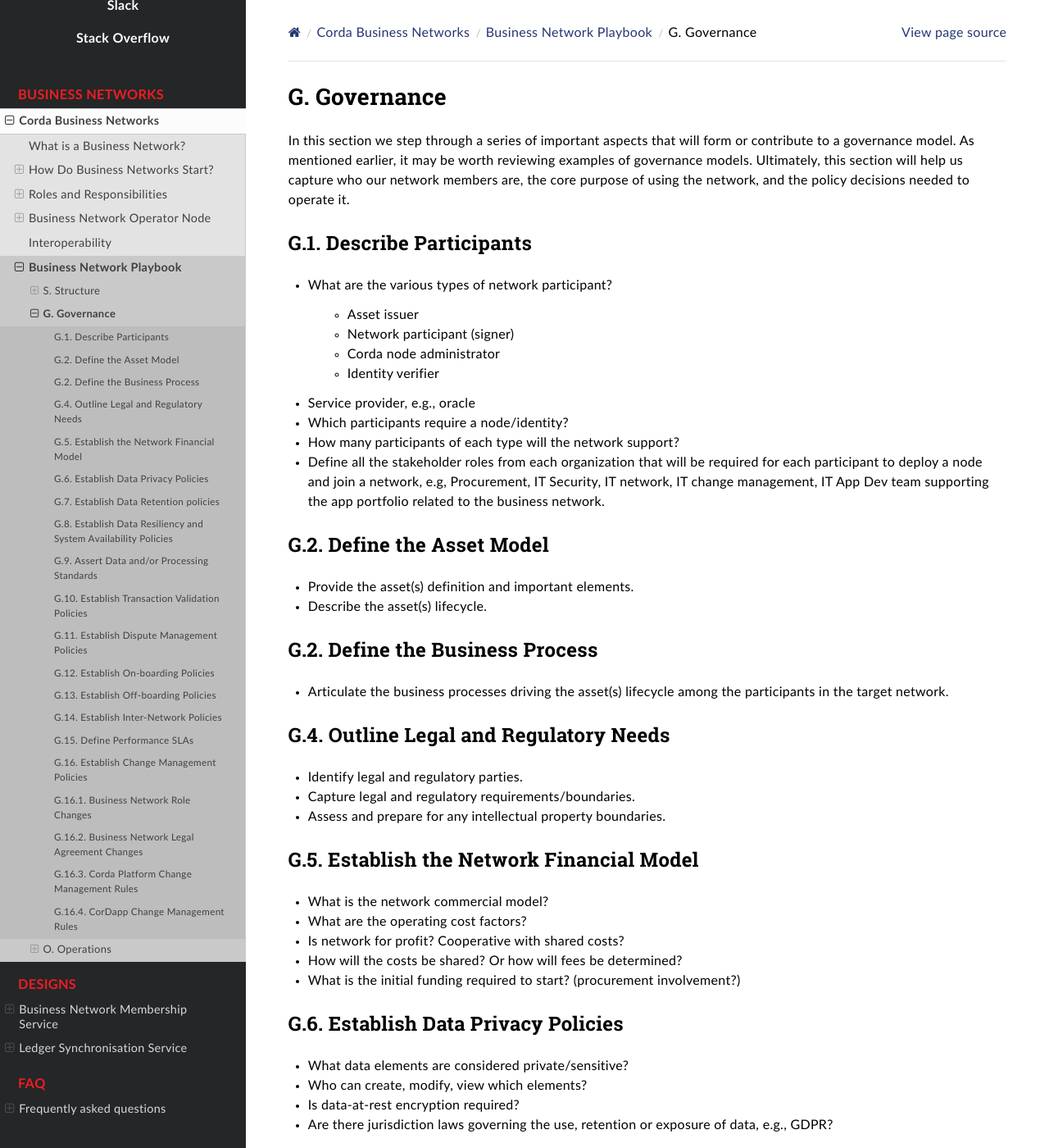
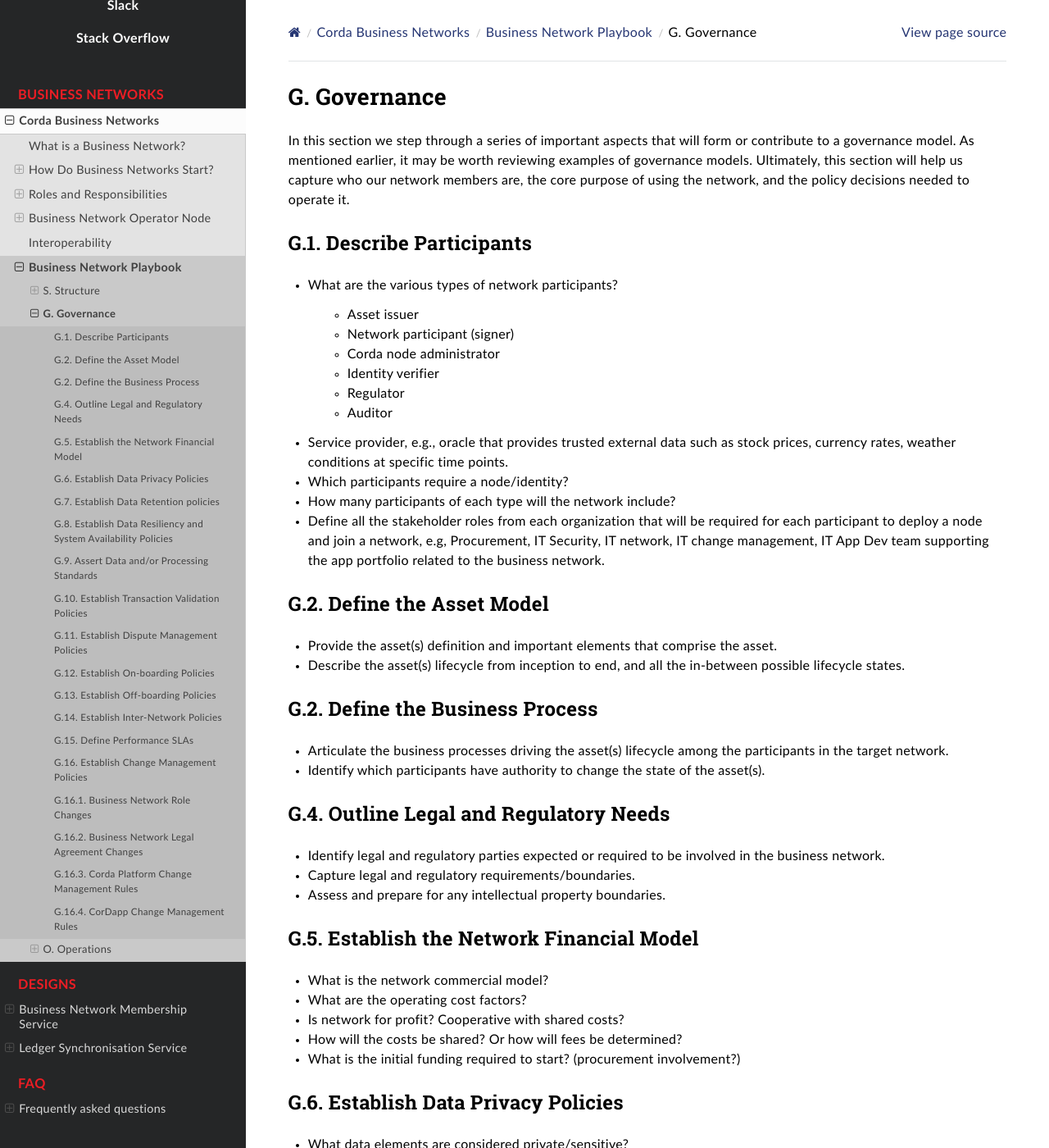
Before and after one commit to corda/corda-solutions, a Sphinx documentation site: the page built from docs/source/business-networks/business-network-playbook/governance.rst, in a window 1280 px wide and 1400 px high. Shown: the whole window at 82% size. Built offline with Sphinx 7.4.7 and the Read the Docs theme 2.0.0, drawn with Linux system fonts in a browser that asks for light colours; some of the changed text lies outside the part shown.

Commit message:
edit BN Playbook governance doc

```diff
--- a/docs/source/business-networks/business-network-playbook/governance.rst
+++ b/docs/source/business-networks/business-network-playbook/governance.rst
@@ -9,16 +9,18 @@ operate it.
 G.1. Describe Participants
 ^^^^^^^^^^^^^^^^^^^^^^^^^^
 
-- What are the various types of network participant?
+- What are the various types of network participants?
 
    - Asset issuer
    - Network participant (signer)
    - Corda node administrator
    - Identity verifier
+   - Regulator
+   - Auditor
 
-- Service provider, e.g., oracle
+- Service provider, e.g., oracle that provides trusted external data such as stock prices, currency rates, weather conditions at specific time points.
 - Which participants require a node/identity?
-- How many participants of each type will the network support?
+- How many participants of each type will the network include?
 - Define all the stakeholder roles from each organization that will be required for each participant to deploy a
   node and join a network, e.g, Procurement, IT Security, IT network, IT change management, IT App Dev team
   supporting the app portfolio related to the business network.
@@ -26,18 +28,19 @@ G.1. Describe Participants
 G.2. Define the Asset Model
 ^^^^^^^^^^^^^^^^^^^^^^^^^^^
 
-- Provide the asset(s) definition and important elements.
-- Describe the asset(s) lifecycle.
+- Provide the asset(s) definition and important elements that comprise the asset.
+- Describe the asset(s) lifecycle from inception to end, and all the in-between possible lifecycle states.
 
 G.2. Define the Business Process
 ^^^^^^^^^^^^^^^^^^^^^^^^^^^^^^^^
 
 - Articulate the business processes driving the asset(s) lifecycle among the participants in the target network.
+- Identify which participants have authority to change the state of the asset(s).
 
 G.4. Outline Legal and Regulatory Needs
 ^^^^^^^^^^^^^^^^^^^^^^^^^^^^^^^^^^^^^^^
 
-- Identify legal and regulatory parties.
+- Identify legal and regulatory parties expected or required to be involved in the business network.
 - Capture legal and regulatory requirements/boundaries.
 - Assess and prepare for any intellectual property boundaries.
 
```
Also changed, not shown: other parts of docs/source/business-networks/business-network-playbook/governance.rst (+1 -1 lines).
